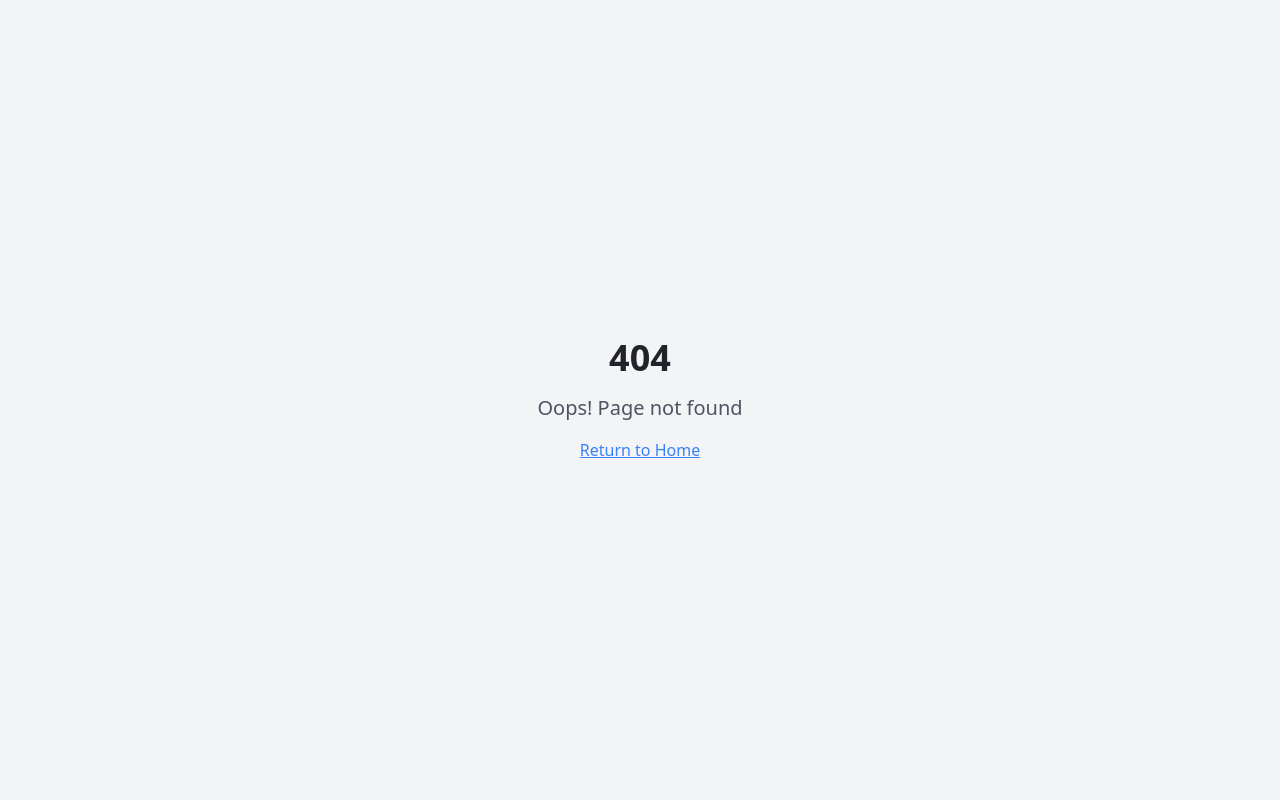
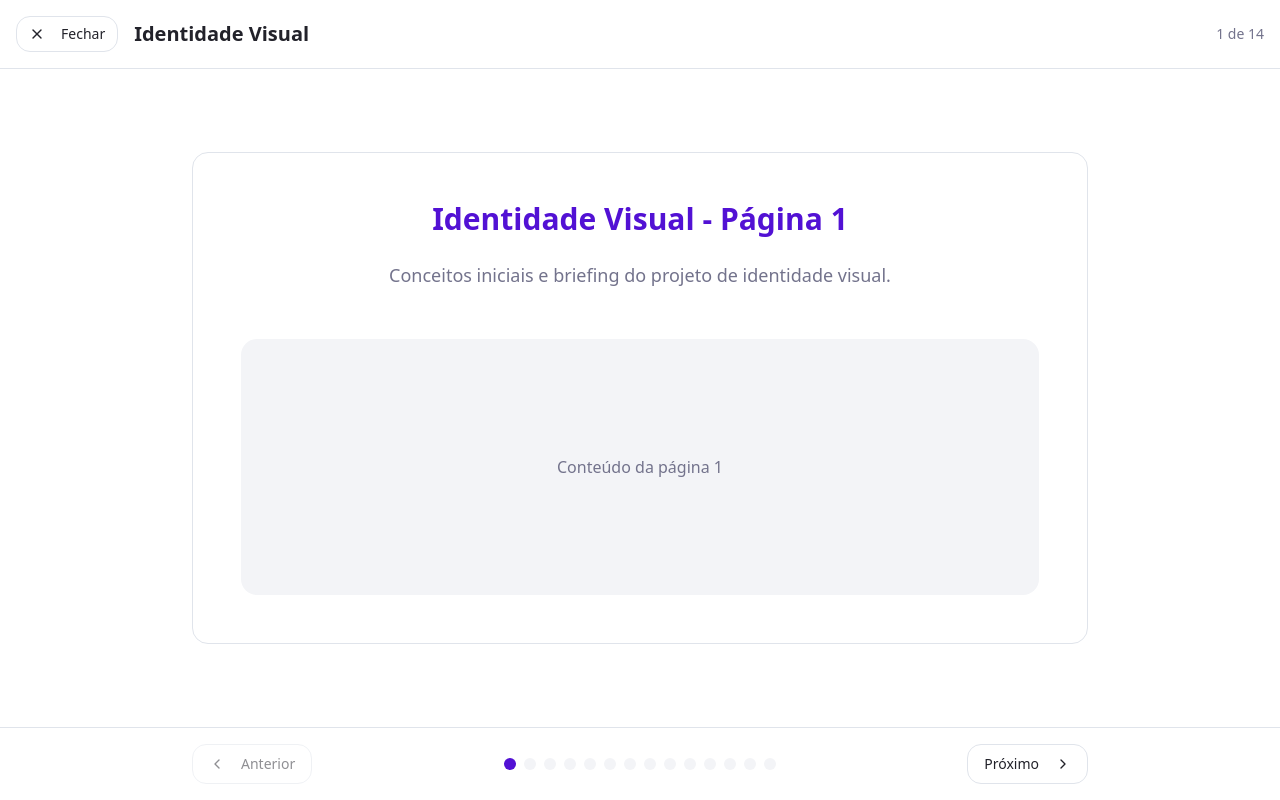
Before and after one commit to gabrieladutra029-portif/gabriela-dutra-creative-showcase, a React (Vite) app: page /identity-visual-slides in a window 1280 px wide. Before the commit this address had no page. Built offline with nearby package versions, Linux system fonts and the light colour scheme.

Commit message:
Update project slides
Update project slides to 14 pages.

```diff
--- a/src/App.tsx
+++ b/src/App.tsx
@@ -5,6 +5,7 @@ import { QueryClient, QueryClientProvider } from "@tanstack/react-query";
 import { BrowserRouter, Routes, Route } from "react-router-dom";
 import Index from "./pages/Index";
 import NotFound from "./pages/NotFound";
+import IdentityVisualSlides from "./components/IdentityVisualSlides";
 
 const queryClient = new QueryClient();
 
@@ -16,6 +17,7 @@ const App = () => (
       <BrowserRouter>
         <Routes>
           <Route path="/" element={<Index />} />
+          <Route path="/identity-visual-slides" element={<IdentityVisualSlides />} />
           {/* ADD ALL CUSTOM ROUTES ABOVE THE CATCH-ALL "*" ROUTE */}
           <Route path="*" element={<NotFound />} />
         </Routes>
--- /dev/null
+++ b/src/components/IdentityVisualSlides.tsx
@@ -0,0 +1,158 @@
+import React, { useState } from 'react';
+import { Button } from '@/components/ui/button';
+import { ChevronLeft, ChevronRight, X } from 'lucide-react';
+import { useNavigate } from 'react-router-dom';
+
+const IdentityVisualSlides = () => {
+  const [currentSlide, setCurrentSlide] = useState(0);
+  const navigate = useNavigate();
+  const totalSlides = 14;
+
+  const slides = [
+    {
+      title: "Identidade Visual - Página 1",
+      content: "Conceitos iniciais e briefing do projeto de identidade visual."
+    },
+    {
+      title: "Identidade Visual - Página 2",
+      content: "Análise de mercado e referências visuais."
+    },
+    {
+      title: "Identidade Visual - Página 3",
+      content: "Desenvolvimento do conceito e moodboard."
+    },
+    {
+      title: "Identidade Visual - Página 4",
+      content: "Estudos tipográficos e paleta de cores."
+    },
+    {
+      title: "Identidade Visual - Página 5",
+      content: "Criação do logotipo - primeira versão."
+    },
+    {
+      title: "Identidade Visual - Página 6",
+      content: "Refinamento e evolução do logotipo."
+    },
+    {
+      title: "Identidade Visual - Página 7",
+      content: "Versões do logotipo e variações."
+    },
+    {
+      title: "Identidade Visual - Página 8",
+      content: "Manual de identidade visual - grid e construção."
+    },
+    {
+      title: "Identidade Visual - Página 9",
+      content: "Aplicações em papelaria institucional."
+    },
+    {
+      title: "Identidade Visual - Página 10",
+      content: "Aplicações digitais e redes sociais."
+    },
+    {
+      title: "Identidade Visual - Página 11",
+      content: "Sinalização e materiais promocionais."
+    },
+    {
+      title: "Identidade Visual - Página 12",
+      content: "Mockups e apresentação final."
+    },
+    {
+      title: "Identidade Visual - Página 13",
+      content: "Guia de implementação e uso da marca."
+    },
+    {
+      title: "Identidade Visual - Página 14",
+      content: "Conclusão e entregáveis finais do projeto."
+    }
+  ];
+
+  const nextSlide = () => {
+    setCurrentSlide((prev) => (prev + 1) % totalSlides);
+  };
+
+  const prevSlide = () => {
+    setCurrentSlide((prev) => (prev - 1 + totalSlides) % totalSlides);
+  };
+
+  const goToSlide = (index: number) => {
+    setCurrentSlide(index);
+  };
+
+  return (
+    <div className="min-h-screen bg-background flex flex-col">
+      {/* Header */}
+      <div className="bg-card border-b p-4 flex justify-between items-center">
+        <div className="flex items-center gap-4">
+          <Button variant="outline" size="sm" onClick={() => navigate('/')}>
+            <X className="h-4 w-4 mr-2" />
+            Fechar
+          </Button>
+          <h1 className="text-xl font-semibold">Identidade Visual</h1>
+        </div>
+        <div className="text-sm text-muted-foreground">
+          {currentSlide + 1} de {totalSlides}
+        </div>
+      </div>
+
+      {/* Main slide area */}
+      <div className="flex-1 flex items-center justify-center p-8">
+        <div className="w-full max-w-4xl bg-card rounded-lg border p-12 text-center">
+          <h2 className="text-3xl font-bold mb-6 text-primary">
+            {slides[currentSlide].title}
+          </h2>
+          <p className="text-lg text-muted-foreground leading-relaxed">
+            {slides[currentSlide].content}
+          </p>
+
+          {/* Placeholder for actual slide content */}
+          <div className="mt-12 h-64 bg-muted rounded-lg flex items-center justify-center">
+            <p className="text-muted-foreground">
+              Conteúdo da página {currentSlide + 1}
+            </p>
+          </div>
+        </div>
+      </div>
+
+      {/* Navigation */}
+      <div className="bg-card border-t p-4">
+        <div className="flex items-center justify-between max-w-4xl mx-auto">
+          <Button
+            variant="outline"
+            onClick={prevSlide}
+            disabled={currentSlide === 0}
+          >
+            <ChevronLeft className="h-4 w-4 mr-2" />
+            Anterior
+          </Button>
+
+          {/* Slide indicators */}
+          <div className="flex gap-2">
+            {slides.map((_, index) => (
+              <button
+                key={index}
+                onClick={() => goToSlide(index)}
+                className={`w-3 h-3 rounded-full transition-colors ${
+                  index === currentSlide
+                    ? 'bg-primary'
+                    : 'bg-muted hover:bg-muted-foreground/50'
+                }`}
+              />
+            ))}
+          </div>
+
+          <Button
+            variant="outline"
+            onClick={nextSlide}
+            disabled={currentSlide === totalSlides - 1}
+          >
+            Próximo
+            <ChevronRight className="h-4 w-4 ml-2" />
+          </Button>
+        </div>
+      </div>
+    </div>
+  );
+};
+
+export default IdentityVisualSlides;
--- a/src/components/Projects.tsx
+++ b/src/components/Projects.tsx
@@ -2,8 +2,10 @@ import { Card, CardContent } from "@/components/ui/card";
 import { Badge } from "@/components/ui/badge";
 import { Button } from "@/components/ui/button";
 import { ExternalLink, Eye } from "lucide-react";
+import { useNavigate } from "react-router-dom";
 
 const Projects = () => {
+  const navigate = useNavigate();
   const projects = [
     {
       id: 1,
@@ -64,6 +66,11 @@ const Projects = () => {
                         size="sm"
                         className="bg-white/20 hover:bg-white/30 text-white border-white/30 backdrop-blur-sm"
                         variant="outline"
+                        onClick={() => {
+                          if (project.id === 1) {
+                            navigate('/identity-visual-slides');
+                          }
+                        }}
                       >
                         <Eye className="h-4 w-4 mr-1" />
                         Ver
```
